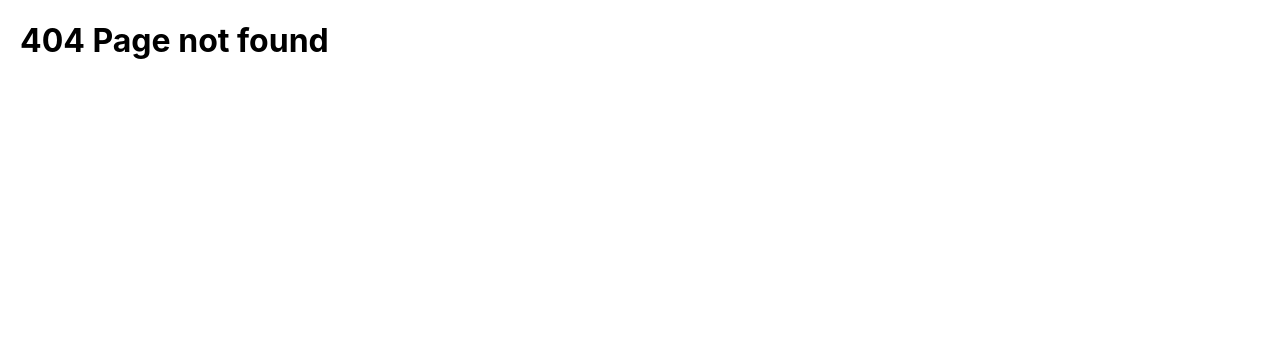
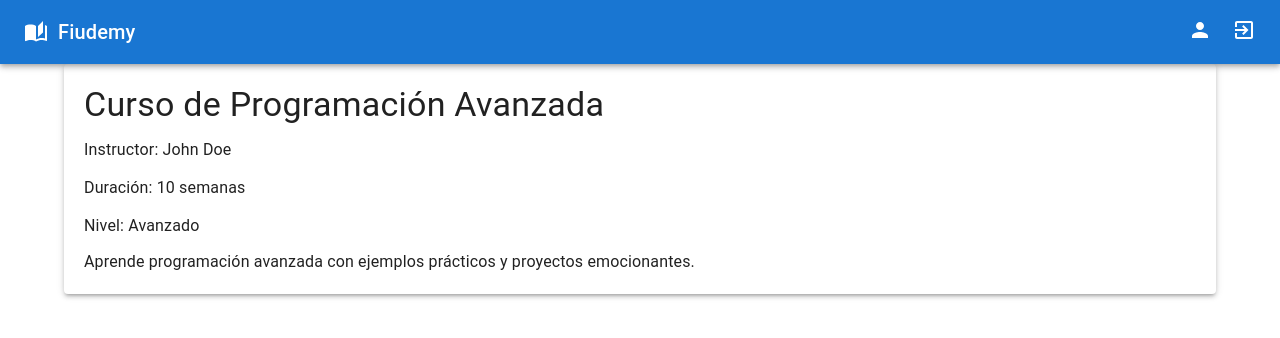
Before and after one commit to FiudemyTeam/Fiudemy, a React (Create React App) app in the folder web/: page /course/1 in a window 1280 px wide. Before the commit this address had no page. Shown: the top 338 px of the page. Built offline with nearby package versions, Linux system fonts and the light colour scheme.

Commit message:
Add course detail

```diff
--- a/web/src/App.js
+++ b/web/src/App.js
@@ -4,6 +4,7 @@ import Landpage from './Landpage';
 import LogIn from './LogIn';
 import Register from './Register';
 import UserProfile from './UserProfile';
+import CourseDetail from './CourseDetail'
 
 
 function App() {
@@ -15,6 +16,7 @@ function App() {
         <Route path="/register" element={<Register />}></Route>
         <Route path="/home" element={<Landpage />}></Route>
         <Route path="/profile" element={<UserProfile />}></Route>
+        <Route path="/course/:id" element={<CourseDetail/>} />
         <Route path="*" element={<PageNotFound />}></Route>
       </Routes>
     </BrowserRouter>
--- /dev/null
+++ b/web/src/CourseDetail.js
@@ -0,0 +1,79 @@
+import React, { useState, useEffect } from 'react';
+import { useParams, Link } from 'react-router-dom';
+import Container from '@mui/material/Container';
+import Typography from '@mui/material/Typography';
+import Paper from '@mui/material/Paper';
+import AppBar from '@mui/material/AppBar';
+import Toolbar from '@mui/material/Toolbar';
+import AutoStoriesIcon from '@mui/icons-material/AutoStories';
+import PersonIcon from '@mui/icons-material/Person';
+import ExitToAppIcon from '@mui/icons-material/ExitToApp';
+
+const CourseDetail = () => {
+  const { id } = useParams();
+  const [course, setCourse] = useState(null);
+
+  useEffect(() => {
+    // Simula la carga de detalles del curso desde una fuente de datos
+    // Reemplaza esto con tu lógica de obtención de datos
+    const fakeCourseData = {
+      name: 'Curso de Programación Avanzada',
+      description:
+        'Aprende programación avanzada con ejemplos prácticos y proyectos emocionantes.',
+      instructor: 'John Doe',
+      duration: '10 semanas',
+      level: 'Avanzado',
+    };
+
+    // Simulamos una solicitud de carga de datos
+    setTimeout(() => {
+      setCourse(fakeCourseData);
+    }, 1000);
+  }, [id]);
+
+  return (
+    <div>
+      <AppBar position="relative">
+        <Toolbar>
+          <Link to="/home" style={{ textDecoration: 'none', color: 'white', display: 'flex', alignItems: 'center' }}>
+            <AutoStoriesIcon />
+            <Typography variant="h6" color="inherit" noWrap style={{ marginLeft: '10px' }}>
+              Fiudemy
+            </Typography>
+          </Link>
+          <div style={{ flexGrow: 1 }} />
+          <Link to="/profile" style={{ textDecoration: 'none', color: 'white', marginRight: 20 }}>
+            <PersonIcon />
+          </Link>
+          <Link to="/logout" style={{ textDecoration: 'none', color: 'white' }}>
+            <ExitToAppIcon />
+          </Link>
+        </Toolbar>
+      </AppBar>
+      <Container>
+        {course ? (
+          <Paper elevation={3} style={{ padding: '20px' }}>
+            <Typography variant="h4" style={{ marginBottom: '10px' }}>
+              {course.name}
+            </Typography>
+            <Typography variant="subtitle1" style={{ marginBottom: '10px' }}>
+              Instructor: {course.instructor}
+            </Typography>
+            <Typography variant="subtitle1" style={{ marginBottom: '10px' }}>
+              Duración: {course.duration}
+            </Typography>
+            <Typography variant="subtitle1" style={{ marginBottom: '10px' }}>
+              Nivel: {course.level}
+            </Typography>
+            <Typography variant="body1">{course.description}</Typography>
+            {/* Agrega más detalles del curso aquí, como el contenido, el precio, las reseñas, etc. */}
+          </Paper>
+        ) : (
+          <Typography>Cargando detalles del curso...</Typography>
+        )}
+      </Container>
+    </div>
+  );
+};
+
+export default CourseDetail;
--- a/web/src/Landpage.js
+++ b/web/src/Landpage.js
@@ -63,7 +63,7 @@ export default function Landpage() {
           <Link to="/profile" style={{ textDecoration: 'none', color: 'white', marginRight: 20 }}>
             <PersonIcon />
           </Link>
-          <Link to="/logout" style={{ textDecoration: 'none', color: 'white' }}>
+          <Link to="/login" style={{ textDecoration: 'none', color: 'white' }}>
             <ExitToAppIcon />
           </Link>
         </Toolbar>
@@ -127,7 +127,9 @@ export default function Landpage() {
                     </Typography>
                   </CardContent>
                   <CardActions>
-                    <Button size="small">Ver</Button>
+                    <Link to={`/course/${course.id}`} style={{ textDecoration: 'none' }}>
+                      <Button size="small">Ver</Button>
+                    </Link>
                   </CardActions>
                 </Card>
               </Grid>
--- a/web/src/UserProfile.js
+++ b/web/src/UserProfile.js
@@ -1,4 +1,4 @@
-import React, { useState, useEffect } from 'react';
+import React from 'react';
 import { Link } from 'react-router-dom';
 import AppBar from '@mui/material/AppBar';
 import Toolbar from '@mui/material/Toolbar';
```
